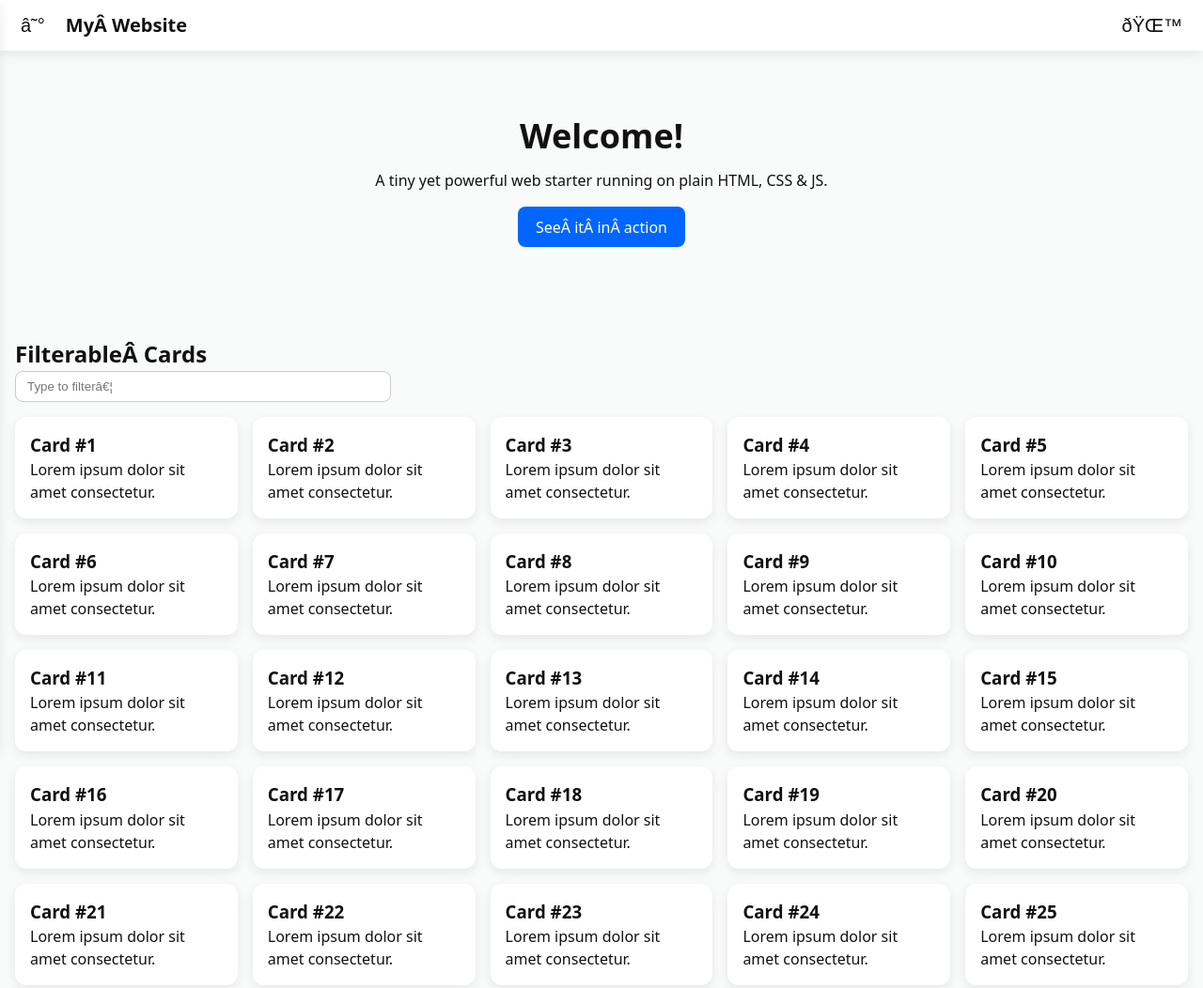
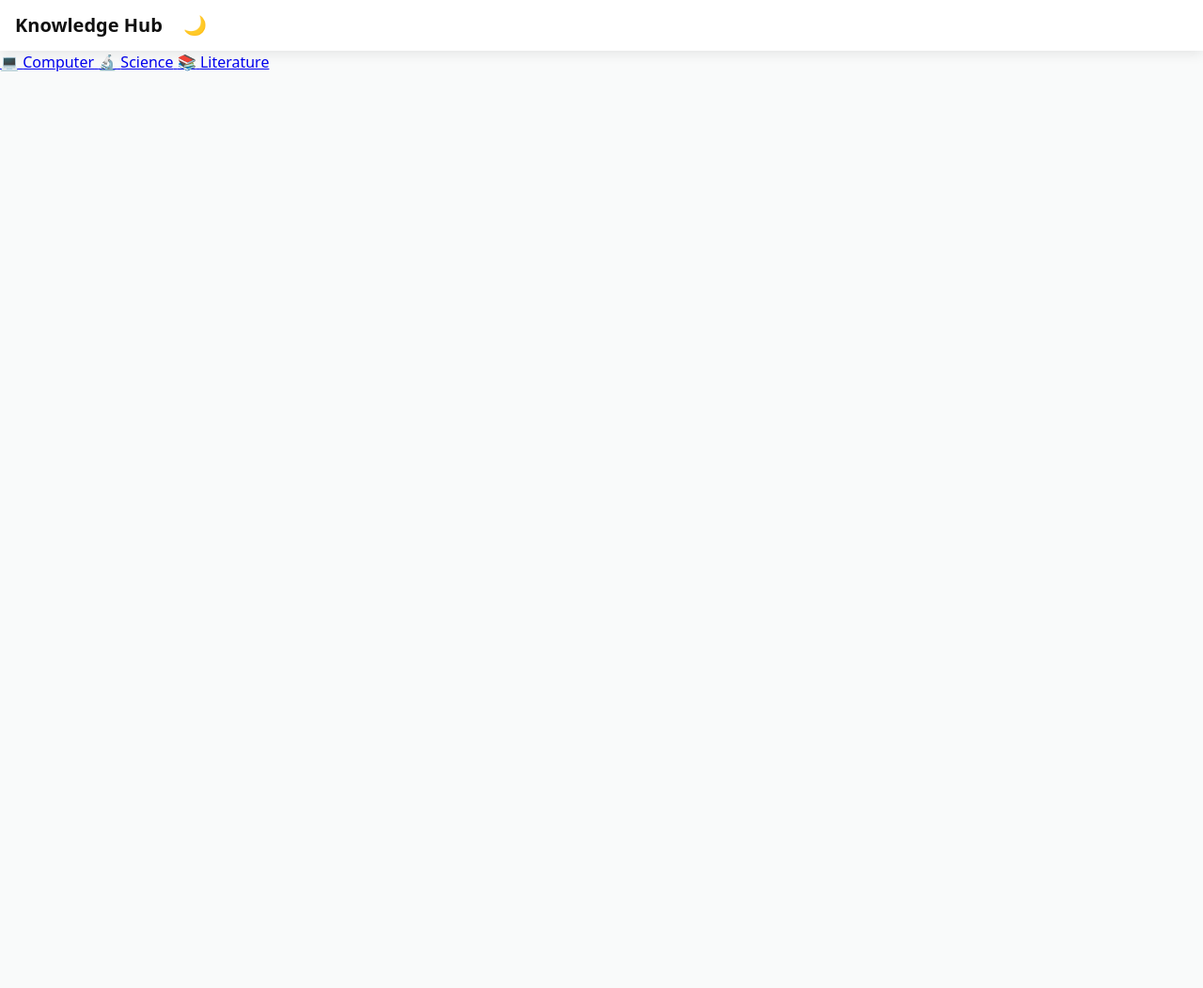
Before and after one commit to Suzenbit/my-second-repo, a plain HTML site: page index.html in a window 1280 px wide. Shown: the top 1052 px of the page at 94% size. After the commit the page ends 800 px from the top, so only its background shows below. Drawn offline with Linux system fonts and the light colour scheme.

Commit message:
add index.html

```diff
--- a/index.html
+++ b/index.html
@@ -1,56 +1,34 @@
 <!DOCTYPE html>
 <html lang="en">
 <head>
-  <meta charset="UTF‑8" />
-  <meta name="viewport" content="width=device-width, initial-scale=1.0" />
-  <title>Starter Site</title>
-  <link rel="stylesheet" href="style.css" />
-  <!-- PWA meta (optional) -->
-  <link rel="manifest" href="manifest.json" />
+  <meta charset="UTF-8">
+  <meta name="viewport" content="width=device-width,initial-scale=1">
+  <title>Knowledge Hub</title>
+  <link rel="stylesheet" href="style.css">
 </head>
 <body>
-  <!-- ===== Header / Nav ===== -->
   <header class="topbar">
-    <button id="menuBtn" aria-label="Open menu">☰</button>
-    <h1>My Website</h1>
-    <div class="spacer"></div>
+    <h1>Knowledge Hub</h1>
     <button id="themeBtn" aria-label="Toggle theme">🌙</button>
   </header>
 
-  <!-- ===== Side Drawer ===== -->
-  <nav id="drawer" class="drawer">
-    <button id="closeDrawer" aria-label="Close menu">✕</button>
-    <a href="#home">Home</a>
-    <a href="#cards">Demo Cards</a>
-    <a href="#about" id="aboutLink">About</a>
-    <footer>&copy; 2025</footer>
-  </nav>
+  <main class="tile‑menu">
+    <!-- ✦ Add or remove tiles as you like -->
+    <a class="tile" href="computer.html">
+      <span class="emoji">💻</span>
+      <span class="label">Computer</span>
+    </a>
 
-  <!-- ===== Overlay (drawer / modal) ===== -->
-  <div id="overlay" class="overlay hidden"></div>
+    <a class="tile" href="science.html">
+      <span class="emoji">🔬</span>
+      <span class="label">Science</span>
+    </a>
 
-  <!-- ===== Main Content ===== -->
-  <main id="home">
-    <section class="hero">
-      <h2>Welcome!</h2>
-      <p>A tiny yet powerful web starter running on plain HTML, CSS & JS.</p>
-      <a class="btn" href="#cards">See it in action</a>
-    </section>
-
-    <!-- Live‑filter search -->
-    <section id="cards">
-      <h2>Filterable Cards</h2>
-      <input type="search" id="search" placeholder="Type to filter…" />
-      <div id="cardGrid" class="grid"></div>
-    </section>
+    <a class="tile" href="literature.html">
+      <span class="emoji">📚</span>
+      <span class="label">Literature</span>
+    </a>
   </main>
-
-  <!-- ===== Modal ===== -->
-  <dialog id="aboutModal">
-    <h2>About This Site</h2>
-    <p>Built with vanilla technologies, deployed via GitHub Pages.</p>
-    <button id="closeModal" class="btn secondary">Close</button>
-  </dialog>
 
   <script src="app.js" defer></script>
 </body>
```
